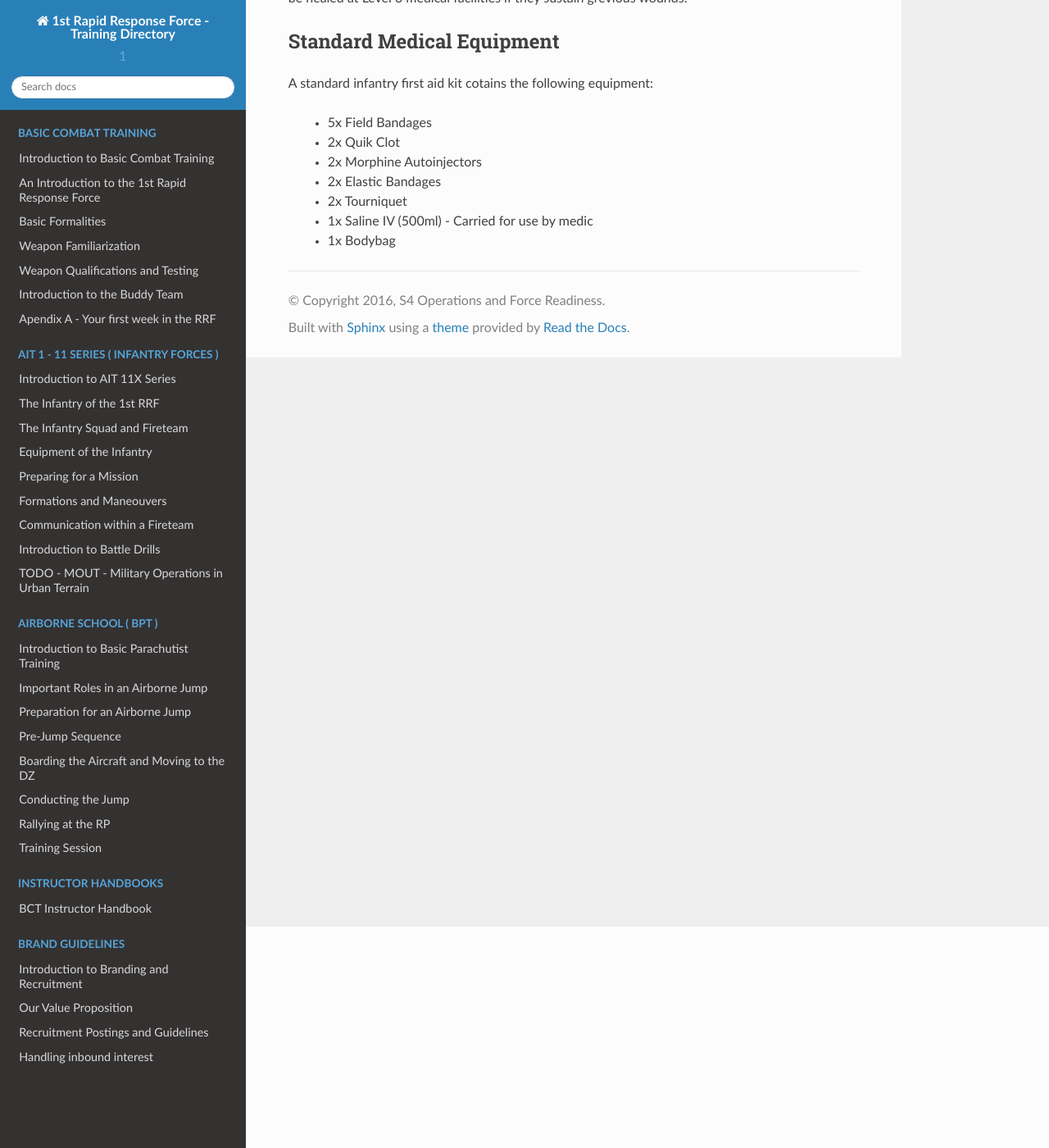
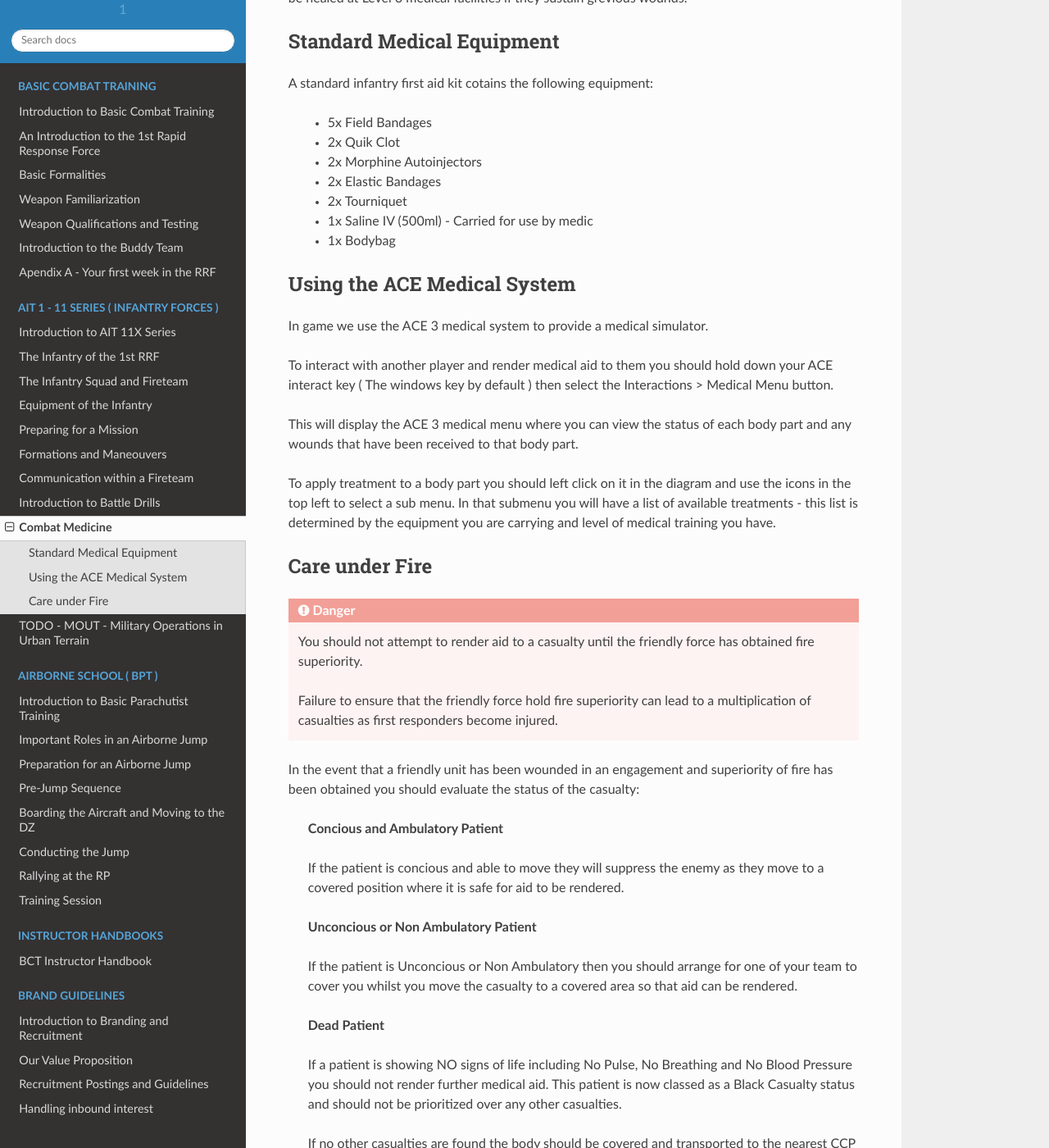
Before and after one commit to 1st-rapid-response-force/Training-Programs, a Sphinx documentation site: the page built from docs/source/ait_11/basic_medical.rst, in a window 1280 px wide and 1400 px high, scrolled down 270 px. Shown: the whole window at 82% size. Built offline with Sphinx 7.4.7 and the Read the Docs theme 2.0.0, drawn with Linux system fonts in a browser that asks for light colours; formulas are drawn with MathJax 3; some of the changed text lies outside the part shown.

Commit message:
Save medical progress
Signed-off-by: Alexander Christie <alex@briefly.io>

```diff
--- a/docs/source/ait_11/basic_medical.rst
+++ b/docs/source/ait_11/basic_medical.rst
@@ -17,3 +17,40 @@ A standard infantry first aid kit cotains the following equipment:
   * 2x Tourniquet
   * 1x Saline IV (500ml) - Carried for use by medic
   * 1x Bodybag
+
+Using the ACE Medical System
+-----------------------------
+
+In game we use the ACE 3 medical system to provide a medical simulator.
+
+To interact with another player and render medical aid to them you should hold down your ACE interact key ( The windows key by default ) then select the Interactions > Medical Menu button.
+
+This will display the ACE 3 medical menu where you can view the status of each body part and any wounds that have been received to that body part.
+
+To apply treatment to a body part you should left click on it in the diagram and use the icons in the top left to select a sub menu. In that submenu you will have a list of available treatments - this list is determined by the equipment you are carrying and level of medical training you have.
+
+Care under Fire
+-----------------------------------------------
+
+.. danger::
+  You should not attempt to render aid to a casualty until the friendly force has obtained fire superiority.
+
+  Failure to ensure that the friendly force hold fire superiority can lead to a multiplication of casualties as first responders become injured.
+
+In the event that a friendly unit has been wounded in an engagement and superiority of fire has been obtained you should evaluate the status of the casualty:
+
+  **Concious and Ambulatory Patient**
+
+  If the patient is concious and able to move they will suppress the enemy as they move to a covered position where it is safe for aid to be rendered.
+
+  **Unconcious or Non Ambulatory Patient**
+
+  If the patient is Unconcious or Non Ambulatory then you should arrange for one of your team to cover you whilst you move the casualty to a covered area so that aid can be rendered.
+
+  **Dead Patient**
+
+  If a patient is showing NO signs of life including No Pulse, No Breathing and No Blood Pressure you should not render further medical aid. This patient is now classed as a Black Casualty status and should not be prioritized over any other casualties.
+
+  If no other casualties are found the body should be covered and transported to the nearest CCP or CASEVAC.
+
+Once
--- a/docs/source/index.rst
+++ b/docs/source/index.rst
@@ -59,6 +59,7 @@ Training Programs:
     ait_11/formations
     ait_11/comunication
     ait_11/battle_drills
+    ait_11/basic_medical
     ait_11/mout
 
 .. toctree::
```
